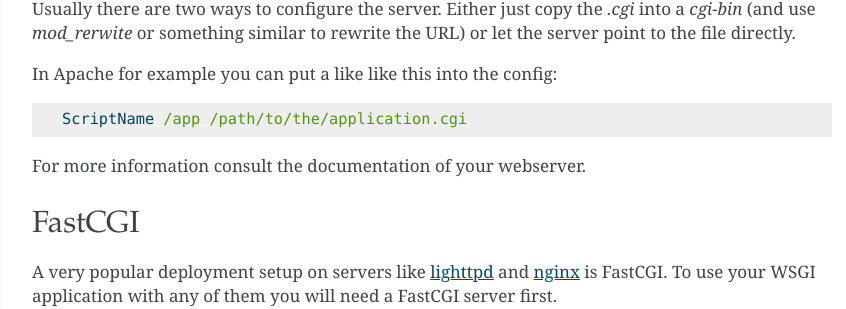
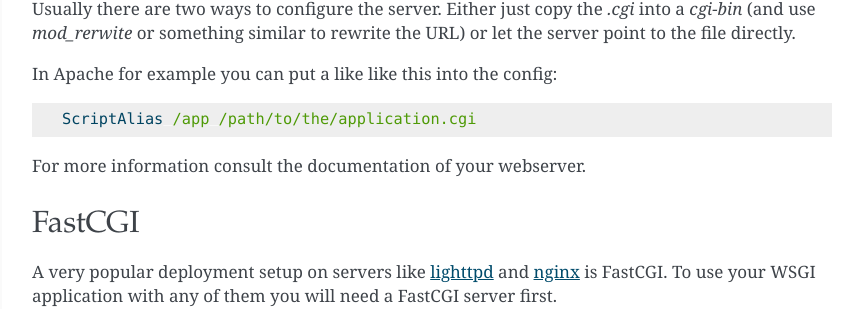
Before and after one commit to hrool/roby, a Sphinx documentation site: the page built from docs/deploying.rst, in a window 1280 px wide and 900 px high, scrolled down 2162 px. Shown: the part 150-459 px from the top of the window, without its empty margins (228-1074 px from the left). Built offline with Sphinx 7.4.7, drawn with Linux system fonts in a browser that asks for light colours.

Commit message:
ScriptName -> ScriptAlias

```diff
--- a/docs/deploying.rst
+++ b/docs/deploying.rst
@@ -132,7 +132,7 @@ In Apache for example you can put a like like this into the config:
 
 .. sourcecode:: apache
 
-    ScriptName /app /path/to/the/application.cgi
+    ScriptAlias /app /path/to/the/application.cgi
 
 For more information consult the documentation of your webserver.
 
--- a/docs/patterns/wtforms.rst
+++ b/docs/patterns/wtforms.rst
@@ -3,7 +3,7 @@ Form Validation with WTForms
 
 When you have to work with form data submitted by a browser view code
 quickly becomes very hard to read.  There are libraries out there designed
-to make this process easier to manage.  One of them is WTForms which we
+to make this process easier to manage.  One of them is `WTForms`_ which we
 will handle here.  If you find yourself in the situation of having many
 forms, you might want to give it a try.
 
--- a/docs/tutorial/index.rst
+++ b/docs/tutorial/index.rst
@@ -24,8 +24,8 @@ the `example source`_.
    folders
    schema
    setup
+   dbinit
    dbcon
-   dbinit
    views
    templates
    css
```
Also changed, not shown: other parts of docs/patterns/wtforms.rst (+1 -0 lines), 2 other files.
